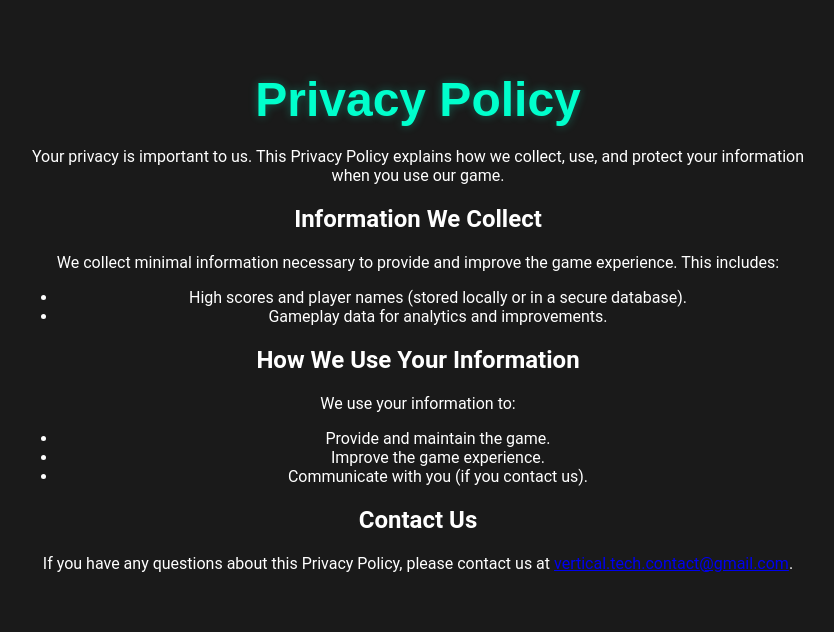
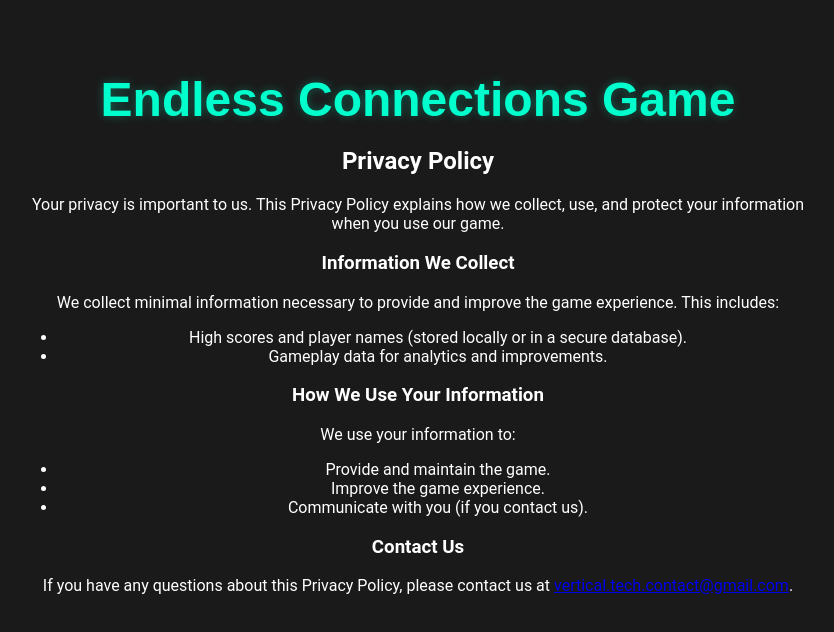
Before and after one commit to YiningTeng/connections, a plain HTML site: page privacy-policy.html in a window 1280 px wide. Shown: the whole page, without its empty margins (222-1056 px from the left). Drawn offline with Linux system fonts and the light colour scheme.

Commit message:
Update privacy-policy.html

```diff
--- a/privacy-policy.html
+++ b/privacy-policy.html
@@ -8,22 +8,23 @@
 </head>
 <body>
   <div class="container">
-    <h1>Privacy Policy</h1>
+    <h1><a href="https://www.connectionsgame.xyz/">Endless Connections Game</a></h1>
+    <h2>Privacy Policy</h2>
     <p>Your privacy is important to us. This Privacy Policy explains how we collect, use, and protect your information when you use our game.</p>
-    <h2>Information We Collect</h2>
+    <h3>Information We Collect</h3>
     <p>We collect minimal information necessary to provide and improve the game experience. This includes:</p>
     <ul>
       <li>High scores and player names (stored locally or in a secure database).</li>
       <li>Gameplay data for analytics and improvements.</li>
     </ul>
-    <h2>How We Use Your Information</h2>
+    <h3>How We Use Your Information</h3>
     <p>We use your information to:</p>
     <ul>
       <li>Provide and maintain the game.</li>
       <li>Improve the game experience.</li>
       <li>Communicate with you (if you contact us).</li>
     </ul>
-    <h2>Contact Us</h2>
+    <h3>Contact Us</h3>
     <p>If you have any questions about this Privacy Policy, please contact us at <a href="mailto:vertical.tech.contact@gmail.com">vertical.tech.contact@gmail.com</a>.</p>
   </div>
 </body>
```
